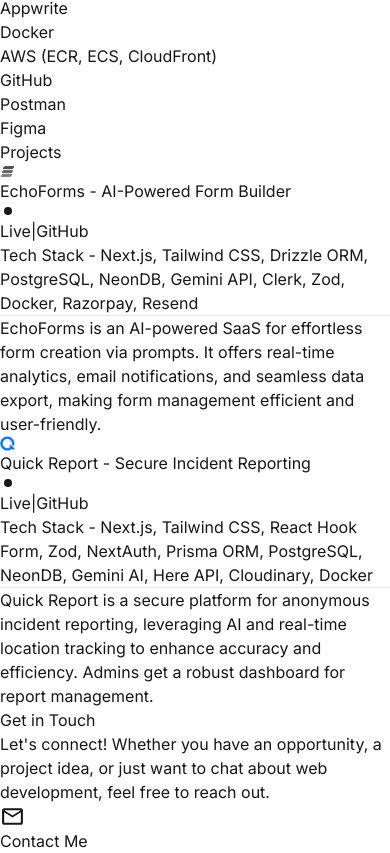
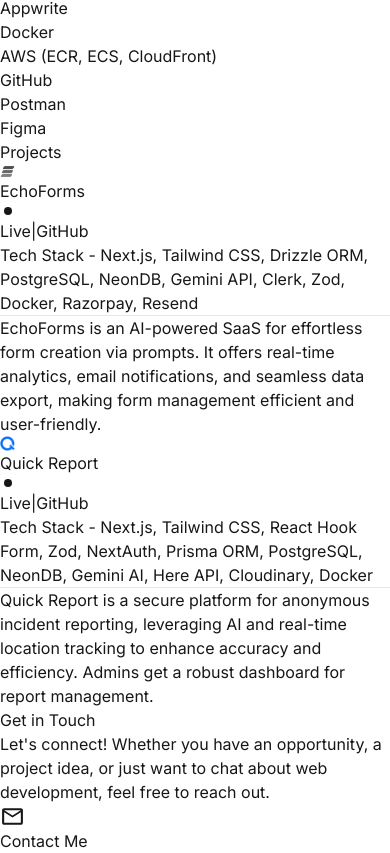
Before and after one commit to 10xshivam/Folio, a Next.js app: page / in a window 390 px wide. Shown: the part 728-1581 px from the top of the page. Built offline with nearby package versions, Linux system fonts and the light colour scheme.

Commit message:
refactor Hero and Projects components for improved responsiveness and layout consistency

```diff
--- a/src/components/Hero.tsx
+++ b/src/components/Hero.tsx
@@ -37,10 +37,10 @@
   return (
     <div className="flex flex-col gap-4">
       <div className="flex flex-col gap-1">
-        <h1 className="text-5xl font-semibold tracking-tighter">
+        <h1 className="text-5xl font-semibold tracking-tighter max-md:text-4xl">
           Hello, I&apos;m Shivam{" "}
         </h1>
-        <p className="text-lg ml-1 tracking-tight text-gray-500">
+        <p className="text-lg ml-1 tracking-tight text-gray-500 max-md:leading-tight">
           Full Stack Developer | Cloud & DevOps Enthusiast
         </p>
       </div>
--- a/src/components/Projects.tsx
+++ b/src/components/Projects.tsx
@@ -5,7 +5,7 @@
 
 const projects = [
   {
-    title: "EchoForms - AI-Powered Form Builder",
+    title: "EchoForms ",
     icon: "/echoforms.png",
     description:
       "EchoForms is an AI-powered SaaS for effortless form creation via prompts. It offers real-time analytics, email notifications, and seamless data export, making form management efficient and user-friendly.",
@@ -26,7 +26,7 @@
     github: "https://github.com/10xshivam/EchoForms",
   },
   {
-    title: "Quick Report - Secure Incident Reporting",
+    title: "Quick Report ",
     icon: "/quickreport.png",
     description:
       "Quick Report is a secure platform for anonymous incident reporting, leveraging AI and real-time location tracking to enhance accuracy and efficiency. Admins get a robust dashboard for report management.",
@@ -53,7 +53,7 @@
   return (
     <div className="flex flex-col gap-3">
       <h2 className="text-2xl font-bold">Projects</h2>
-      <div className="flex flex-col gap-3">
+      <div className="flex flex-col gap-4">
         {projects.map((project) => (
           <div
             key={project.title}
```
